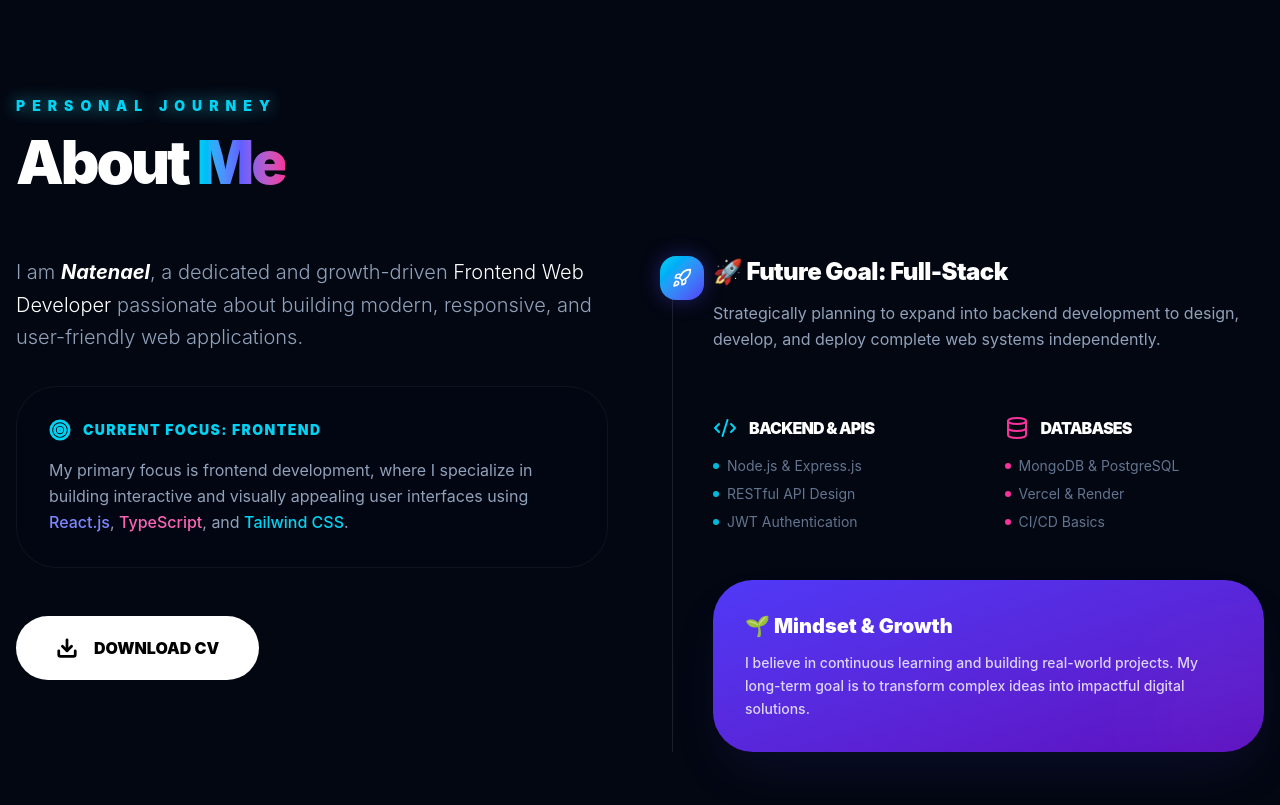
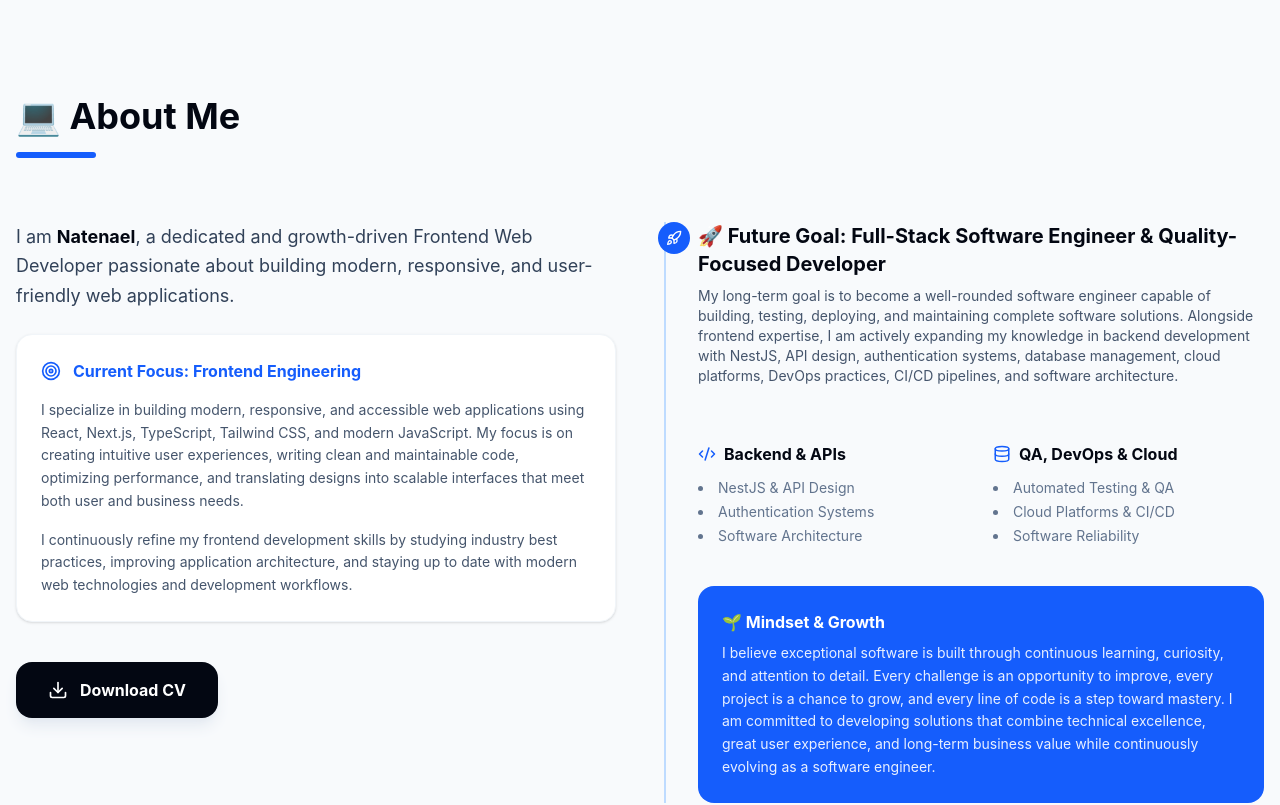
Before and after one commit to NatenaelTemesgen1/Natenael-Temesgen-Tadele, a React (Vite) app: page / in a window 1280 px wide. Shown: the part 800-1605 px from the top of the page. Built offline with nearby package versions, Linux system fonts and the light colour scheme.

Commit message:
Update About.tsx

```diff
--- a/src/components/About.tsx
+++ b/src/components/About.tsx
@@ -4,44 +4,43 @@ import { me } from '../data/config';
 
 const About = () => {
   return (
-    <section id="about" className="py-24 bg-slate-900 px-4 overflow-hidden">
+    <section id="about" className="py-24 bg-slate-50 px-4">
       <div className="max-w-7xl mx-auto">
 
+        {/* Section Header */}
         <div className="mb-16">
-          <motion.p
+          <h2 className="text-3xl md:text-4xl font-bold text-slate-900 mb-4">💻 About Me</h2>
+          <div className="h-1.5 w-20 bg-blue-600 rounded-full"></div>
+        </div>
+
+        <div className="grid lg:grid-cols-2 gap-12 items-start">
+
+          {/* Left Column: The Story & CV */}
+          <motion.div
             initial={{ opacity: 0, x: -20 }}
             whileInView={{ opacity: 1, x: 0 }}
             viewport={{ once: true }}
-            className="text-xs md:text-sm font-black text-cyan-400 uppercase tracking-[0.5em] mb-4 drop-shadow-[0_0_8px_rgba(34,211,238,0.8)]"
+            className="space-y-6"
           >
-            Personal Journey
-          </motion.p>
-          <h2 className="text-4xl md:text-6xl font-black text-white tracking-tighter">
-            About <span className="text-gradient">Me</span>
-          </h2>
-        </div>
-
-        <div className="grid lg:grid-cols-2 gap-16 items-start">
-
-          <motion.div
-            initial={{ opacity: 0, y: 20 }}
-            whileInView={{ opacity: 1, y: 0 }}
-            viewport={{ once: true }}
-            className="space-y-8"
-          >
-            <p className="text-xl text-slate-400 leading-relaxed font-light">
-              I am <span className="font-bold text-white italic">{me.name}</span>, a dedicated and growth-driven
-              <span className="text-white"> Frontend Web Developer</span> passionate about building modern, responsive, and user-friendly web applications.
+            <p className="text-lg text-slate-700 leading-relaxed">
+              I am <span className="font-bold text-slate-900">{me.name}</span>, a dedicated and growth-driven
+              Frontend Web Developer passionate about building modern, responsive, and user-friendly web applications.
             </p>
 
-            <div className="bg-slate-900/50 backdrop-blur-md p-8 rounded-[2.5rem] border border-white/5 space-y-4 hover:border-cyan-500/30 transition-colors duration-500">
-              <div className="flex items-center gap-3 text-cyan-400 font-black uppercase tracking-widest text-sm">
-                <Target size={22} strokeWidth={3} />
-                <h3>Current Focus: Frontend</h3>
+            <div className="bg-white p-6 rounded-2xl shadow-sm border border-slate-100 space-y-4">
+              <div className="flex items-center gap-3 text-blue-600 font-bold">
+                <Target size={20} />
+                <h3>Current Focus: Frontend Engineering</h3>
               </div>
-              <p className="text-slate-400 text-base leading-relaxed">
-                My primary focus is frontend development, where I specialize in building interactive and visually appealing
-                user interfaces using <span className="text-indigo-400 font-medium">React.js</span>, <span className="text-pink-400 font-medium">TypeScript</span>, and <span className="text-cyan-400 font-medium">Tailwind CSS</span>.
+              <p className="text-slate-600 text-sm leading-relaxed">
+                I specialize in building modern, responsive, and accessible web applications using React, Next.js,
+                TypeScript, Tailwind CSS, and modern JavaScript. My focus is on creating intuitive user experiences,
+                writing clean and maintainable code, optimizing performance, and translating designs into scalable
+                interfaces that meet both user and business needs.
+              </p>
+              <p className="text-slate-600 text-sm leading-relaxed">
+                I continuously refine my frontend development skills by studying industry best practices, improving
+                application architecture, and staying up to date with modern web technologies and development workflows.
               </p>
             </div>
 
@@ -49,69 +48,72 @@ const About = () => {
               <a
                 href={me.cvLink}
                 download="Natenael_Temesgen_CV.pdf"
-                className="group relative inline-flex items-center gap-4 px-10 py-5 bg-white text-black rounded-full font-black overflow-hidden hover:scale-105 transition-all"
+                className="inline-flex items-center gap-3 px-8 py-4 bg-slate-900 text-white rounded-2xl font-bold hover:bg-black transition-all shadow-lg shadow-slate-200"
               >
-                <Download size={22} strokeWidth={3} />
-                <span>DOWNLOAD CV</span>
-                <div className="absolute inset-0 bg-linear-to-r from-cyan-400 to-indigo-500 opacity-0 group-hover:opacity-20 transition-opacity" />
+                <Download size={20} /> Download CV
               </a>
             </div>
           </motion.div>
 
+          {/* Right Column: The Roadmap */}
           <motion.div
-            initial={{ opacity: 0, x: 30 }}
+            initial={{ opacity: 0, x: 20 }}
             whileInView={{ opacity: 1, x: 0 }}
             viewport={{ once: true }}
             className="space-y-8"
           >
-            <div className="relative pl-10 border-l border-white/10 space-y-12">
+            <div className="relative pl-8 border-l-2 border-blue-200 space-y-10">
 
+              {/* Future Goal Section */}
               <div className="relative">
-                <div className="absolute -left-13.25 top-0 bg-linear-to-br from-cyan-400 to-indigo-600 p-3 rounded-2xl text-white shadow-[0_0_20px_rgba(79,70,229,0.4)]">
-                  <Rocket size={20} />
+                <div className="absolute -left-10 top-0 bg-blue-600 p-2 rounded-full text-white">
+                  <Rocket size={16} />
                 </div>
-                <h3 className="text-2xl font-black text-white mb-3 tracking-tight">🚀 Future Goal: Full-Stack</h3>
-                <p className="text-slate-400 text-base leading-relaxed">
-                  Strategically planning to expand into backend development to design, develop, and deploy
-                  complete web systems independently.
+                <h3 className="text-xl font-bold text-slate-900 mb-2">🚀 Future Goal: Full-Stack Software Engineer & Quality-Focused Developer</h3>
+                <p className="text-slate-600 text-sm">
+                  My long-term goal is to become a well-rounded software engineer capable of building, testing, deploying,
+                  and maintaining complete software solutions. Alongside frontend expertise, I am actively expanding my
+                  knowledge in backend development with NestJS, API design, authentication systems, database management,
+                  cloud platforms, DevOps practices, CI/CD pipelines, and software architecture.
                 </p>
               </div>
 
-              <div className="grid sm:grid-cols-2 gap-8 pt-4">
-                <div className="space-y-4">
-                  <div className="flex items-center gap-3 text-white font-black uppercase tracking-tighter">
-                    <Code2 size={24} className="text-cyan-400" />
+              {/* Backend Roadmap */}
+              <div className="grid sm:grid-cols-2 gap-6 pt-4">
+                <div className="space-y-3">
+                  <div className="flex items-center gap-2 text-slate-900 font-bold">
+                    <Code2 size={18} className="text-blue-600" />
                     <h4>Backend & APIs</h4>
                   </div>
-                  <ul className="text-sm text-slate-500 space-y-2">
-                    <li className="flex items-center gap-2"> <span className="w-1.5 h-1.5 rounded-full bg-cyan-500"></span> Node.js & Express.js</li>
-                    <li className="flex items-center gap-2"> <span className="w-1.5 h-1.5 rounded-full bg-cyan-500"></span> RESTful API Design</li>
-                    <li className="flex items-center gap-2"> <span className="w-1.5 h-1.5 rounded-full bg-cyan-500"></span> JWT Authentication</li>
+                  <ul className="text-sm text-slate-500 space-y-1 list-disc list-inside">
+                    <li>NestJS & API Design</li>
+                    <li>Authentication Systems</li>
+                    <li>Software Architecture</li>
                   </ul>
                 </div>
 
-                <div className="space-y-4">
-                  <div className="flex items-center gap-3 text-white font-black uppercase tracking-tighter">
-                    <Database size={24} className="text-pink-500" />
-                    <h4>Databases</h4>
+                <div className="space-y-3">
+                  <div className="flex items-center gap-2 text-slate-900 font-bold">
+                    <Database size={18} className="text-blue-600" />
+                    <h4>QA, DevOps & Cloud</h4>
                   </div>
-                  <ul className="text-sm text-slate-500 space-y-2">
-                    <li className="flex items-center gap-2"> <span className="w-1.5 h-1.5 rounded-full bg-pink-500"></span> MongoDB & PostgreSQL</li>
-                    <li className="flex items-center gap-2"> <span className="w-1.5 h-1.5 rounded-full bg-pink-500"></span> Vercel & Render</li>
-                    <li className="flex items-center gap-2"> <span className="w-1.5 h-1.5 rounded-full bg-pink-500"></span> CI/CD Basics</li>
+                  <ul className="text-sm text-slate-500 space-y-1 list-disc list-inside">
+                    <li>Automated Testing & QA</li>
+                    <li>Cloud Platforms & CI/CD</li>
+                    <li>Software Reliability</li>
                   </ul>
                 </div>
               </div>
 
-              <div className="relative group overflow-hidden bg-linear-to-br from-indigo-600 to-violet-800 p-8 rounded-[2.5rem] text-white shadow-2xl shadow-indigo-900/20">
-                <h4 className="text-xl font-black mb-3 flex items-center gap-3">
-                  🌱 Mindset & Growth
-                </h4>
-                <p className="text-sm opacity-80 leading-relaxed font-medium">
-                  I believe in continuous learning and building real-world projects. My long-term goal is to
-                  transform complex ideas into impactful digital solutions.
+              {/* Mindset */}
+              <div className="bg-blue-600 p-6 rounded-2xl text-white">
+                <h4 className="font-bold mb-2 flex items-center gap-2">🌱 Mindset & Growth</h4>
+                <p className="text-sm opacity-90 leading-relaxed">
+                  I believe exceptional software is built through continuous learning, curiosity, and attention to detail.
+                  Every challenge is an opportunity to improve, every project is a chance to grow, and every line of code
+                  is a step toward mastery. I am committed to developing solutions that combine technical excellence, great
+                  user experience, and long-term business value while continuously evolving as a software engineer.
                 </p>
-                <div className="absolute -bottom-4 -right-4 w-24 h-24 bg-white/10 blur-3xl rounded-full group-hover:scale-150 transition-transform duration-700"></div>
               </div>
 
             </div>
```
